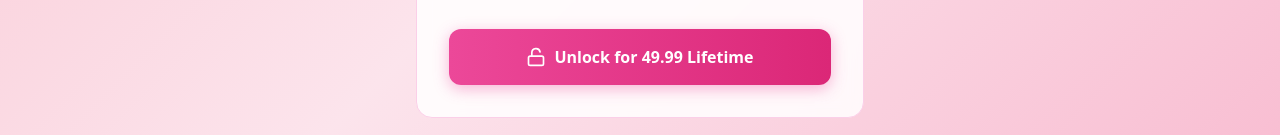
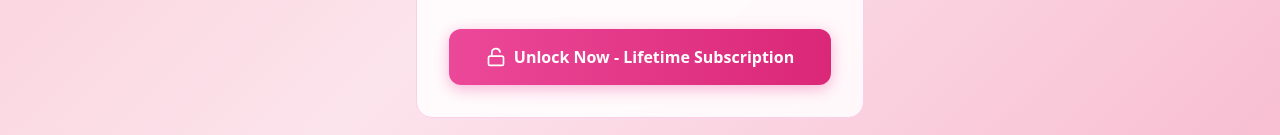
Before and after one commit to ingusaa/emarrb, a plain HTML site: page index.html in a window 1280 px wide. Shown: the part 579-714 px from the top of the page. Drawn offline with nearby package versions, Linux system fonts and the light colour scheme.

Commit message:
Update index.html

```diff
--- a/index.html
+++ b/index.html
@@ -83,9 +83,9 @@
                 </div>
             </div>
 
-            <a href="https://buy.stripe.com/fZu8wP1270Gw6101hY6c004" class="w-full unlock-btn bg-gradient-to-r from-pink-500 to-pink-600 text-white py-4 px-6 rounded-xl font-bold flex items-center justify-center">
+            <a href="https://emarrb.sellhub.cx/" class="w-full unlock-btn bg-gradient-to-r from-pink-500 to-pink-600 text-white py-4 px-6 rounded-xl font-bold flex items-center justify-center">
                 <i data-feather="unlock" class="w-5 h-5 mr-2"></i>
-                Unlock for 49.99 Lifetime
+                Unlock Now - Lifetime Subscription
             </a>
         </div>
 
```
